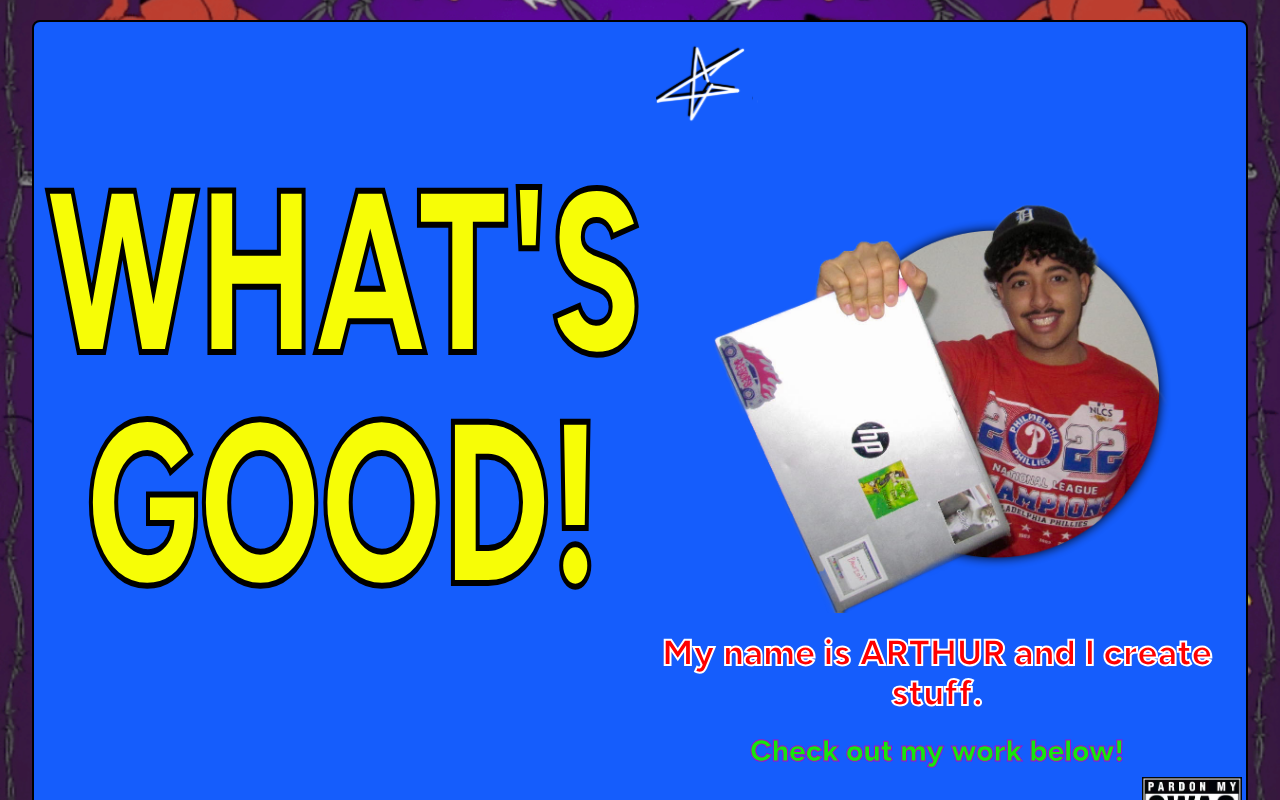
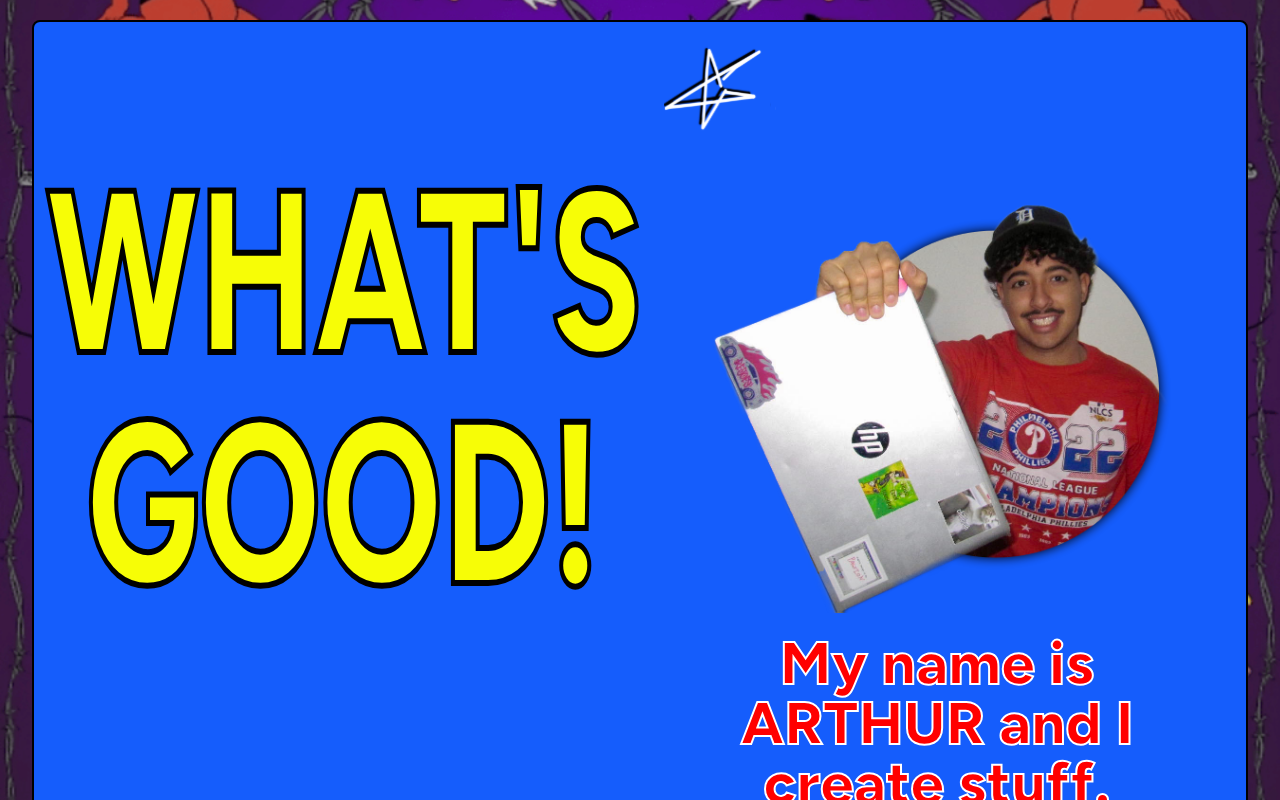
Before and after one commit to arthurjair/ArthurCanasLopez, a Next.js app: page / in a window 1280 px wide. Shown: the top 800 px of the page. Built offline with nearby package versions, Linux system fonts and the light colour scheme.

Commit message:
navbar fix! inside containters and well space between UL

```diff
--- a/app/components/Navigationbar.jsx
+++ b/app/components/Navigationbar.jsx
@@ -48,14 +48,13 @@ const Navigationbar = ({ isInline = false }) => {
             <Image
               src={assets.logo_portfolio}
               alt="Logo"
-              width={30}
-              height={32}
-              className="w-[8vw] cursor-pointer mr-4"
+
+              className="w-15 md:w-25 lg:w-30 cursor-pointer mr-4 pl-2"
             />
           </Link>
 
           {/* nav items (right) */}
-          <ul className="hidden md:flex items-center lg:gap-8 py-3">
+          <ul className="hidden md:flex items-center md:gap-4  lg:gap-8 py-3 p-2 ">
             <li className="relative overflow-visible">
               <Link
                 href="/"
@@ -104,13 +103,13 @@ const Navigationbar = ({ isInline = false }) => {
               >
                 <div className="absolute -left-2 top-1 z-0 bg-black rounded-md px-7 py-2 flex items-center gap-3">
                   <span className="opacity-0 flex items-center gap-3">
-                    <Image src={assets.icon_aboutme} alt="About icon" width={28} height={28} />
+                    <Image src={assets.icon_aboutme} alt="About icon" className="md:w-8 md:h-8" />
                     <span className="text-sm font-medium">ABOUT</span>
                   </span>
                 </div>
 
                 <div className="relative z-10 bg-white rounded-md px-4 py-2 flex items-center gap-3 transform transition-all duration-150 group-active:translate-y-1">
-                  <Image src={assets.icon_aboutme} alt="About icon" width={28} height={28} />
+                  <Image src={assets.icon_aboutme} alt="About icon" className="md:w-8 md:h-8"  />
                   <span className="text-sm font-medium">ABOUT ME</span>
                 </div>
               </Link>
--- a/app/components/hero.jsx
+++ b/app/components/hero.jsx
@@ -29,9 +29,9 @@ const HeaderSection = () => {
                <Image
                  src={assets.arthur_popout}
                  alt="Hero Image"
-                 className="object-contain w-70 md:w-90 lg:w-120 mx-auto "
+                 className="object-contain w-70 md:w-80 lg:w-120 mx-auto "
                 />
-                <h2 className="text-3xl p-5 lg:text-4xl font-figtree font-extrabold text-[#FF0000] [-webkit-text-stroke:1px_#FFFFFF] lg:[-webkit-text-stroke:2px_#FFFFFF] ">
+                <h2 className="text-3xl p-5 lg:text-6xl font-figtree font-extrabold text-[#FF0000] [-webkit-text-stroke:1px_#FFFFFF] lg:[-webkit-text-stroke:2px_#FFFFFF] ">
                  My name is ARTHUR and I create stuff.
                 </h2>
                <p className="  text-md lg:text-3xl font-inter font-black text-[#15E70D] [-webkit-text-stroke:.5px_#AC09C9] lg:[-webkit-text-stroke:1px_#AC09C9]  ">
@@ -47,7 +47,7 @@ const HeaderSection = () => {
 
           <div className='flex justify-end '>
             <Image src={assets.hero_swag} alt="Swag"
-              className="w-10 md:w-15 lg:w-25 pointer-events-none  "
+              className="w-12 md:w-15 lg:w-25 pointer-events-none  "
 
 
             />
```
